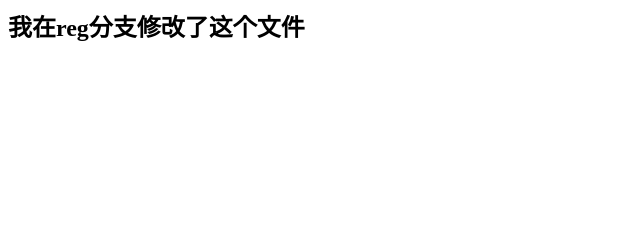
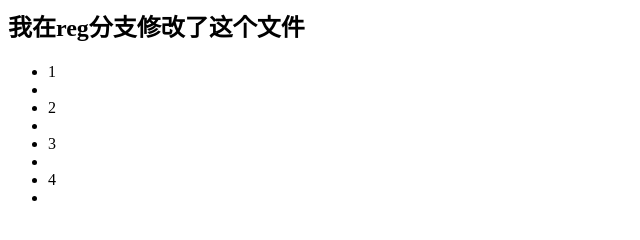
Before and after one commit to tanke93/project_01, a plain HTML site: page index.html in a window 1280 px wide. Shown: the full height of the page, 0-640 px from the left. Drawn offline with Linux system fonts and the light colour scheme.

Commit message:
我在reg分支修改了这个index.html文件

```diff
--- a/index.html
+++ b/index.html
@@ -1 +1,7 @@
 <h2>我在reg分支修改了这个文件</h2>
+<ul>
+  <li>1<li/>
+  <li>2<li/>
+  <li>3<li/>
+  <li>4<li/>
+</ul>
```
